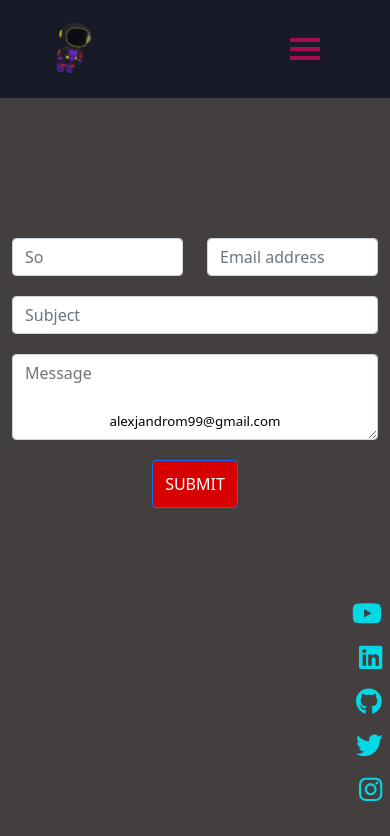
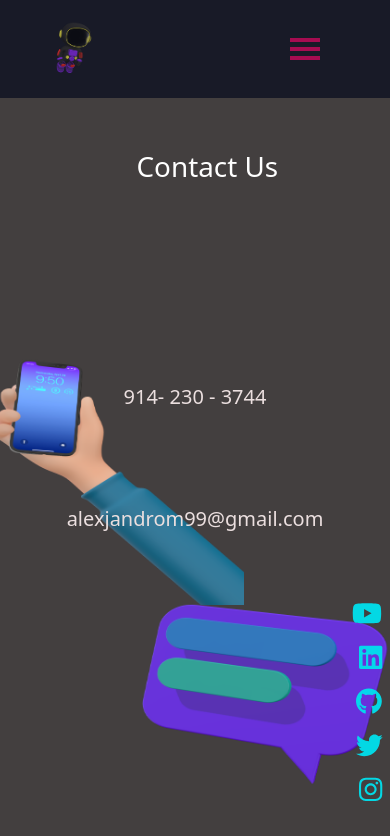
Before and after one commit to 4lexjandro/portfolio, a React (Create React App) app: page /contact in a window 390 px wide. Shown: the top 836 px of the page. Built offline with nearby package versions, Linux system fonts and the light colour scheme.

Commit message:
contact page done for now

```diff
--- a/src/App.js
+++ b/src/App.js
@@ -4,6 +4,7 @@ import Contact from './Routes/Contact'
 import About from './Routes/About'
 import WorkPage from './Routes/WorkPage'
 import NotFound from './Routes/NotFound'
+import Test from './Routes/Test'
 import Egg from './Routes/Egg'
 import Services from './Routes/Services'
 import Prints from './Routes/Prints'
@@ -33,6 +34,7 @@ function App() {
      <Route path='/egg' element={<Egg />} />
      <Route path='/services' element={<Services />} />
      <Route path='/prints' element={<Prints />} />
+     <Route path='/test' element={<Test />} />
 
 
      <Route path='/work' element={<WorkPage />} />
--- a/src/Parts/ContactForm.jsx
+++ b/src/Parts/ContactForm.jsx
@@ -66,10 +66,15 @@ const ContactForm = () => {
 
   return (
     <div className='ContactForm'>
+
       <div className='container'>
+
         <div className='row'>
+
           <div className='col-12 text-center'>
+
             <div className='contactForm'>
+              <h3>Drop us a Line</h3>
               <form
                 id='contact-form'
                 onSubmit={handleSubmit(onSubmit)}
@@ -93,7 +98,7 @@ const ContactForm = () => {
                         },
                       })}
                       className='form-control formInput'
-                      placeholder='So'
+                      placeholder='Name'
                     ></input>
                     {errors.name && (
                       <span className='errorMessage'>
@@ -148,6 +153,43 @@ const ContactForm = () => {
                     )}
                   </div>
                 </div>
+
+
+                <div className='row formRow'>
+                  <div className='col'>
+                    <input
+                      type='text'
+                      name='subject'
+                      {...register('subject', {
+                        required: {
+                          value: true,
+                          message: 'Please enter a subject',
+                        },
+                        maxLength: {
+                          value: 75,
+                          message: 'Subject cannot exceed 75 characters',
+                        },
+                      })}
+                      className='form-control formInput'
+                      placeholder='Phone Number'
+                    ></input>
+                    {errors.subject && (
+                      <span className='errorMessage'>
+                        {errors.subject.message}
+                      </span>
+                    )}
+                  </div>
+                </div>
+
+
+
+
+
+
+
+
+
+
                 {/* Row 3 of form */}
                 <div className='row formRow'>
                   <div className='col'>
--- a/src/Routes/Contact.jsx
+++ b/src/Routes/Contact.jsx
@@ -1,21 +1,22 @@
 import styled from "styled-components";
 import { useState } from "react";
 import { NavLink } from "react-router-dom";
-
+import { motion } from "framer-motion";
 import Footer from '../Parts/Footer'
 import ButtonMailto from './ButtonMailto'
 // import Sunset from '../Visuals/Sunset.mp4';
 import Spinner from '../Parts/Spinner.jsx'
+import Texts from '../Visuals/Texts.png'
+import Hand  from '../Visuals/Hand.png'
 import ContactForm from '../Parts/ContactForm.jsx'
-
+import {FaPhone, FaEnvelope} from "react-icons/fa"
 
 
 
 
 const Message = styled(NavLink)`
 color: ${(props) => (props.click ? props.theme.body : props.theme.text)};
-position: absolute;
-color: white;
+
 
 text-decoration: none;
 z-index: 1;
@@ -30,16 +31,8 @@ const Container = styled.div`
 
 export const Contact = () => {
   const [click] = useState(false);
-
-
-
-
-
-const mq = window.matchMedia("(max-width: 50em)").matches;
-
-
-
-const [loading] = useState(false)
+  const mq = window.matchMedia("(max-width: 50em)").matches;
+  const [loading] = useState(false)
 
 
 if (loading) {
@@ -66,6 +59,145 @@ if (loading) {
         />
         </video> */}
 
+<div className='contactsLine'>
+<img src={Texts} className='pic' alt='helmet'/>
+
+<h1>Contact Us</h1>
+
+
+
+</div>
+
+<img src={Hand} className='picTwo' alt='helmet'/>
+
+
+    <Container className="emailLine">
+
+
+    {mq ? (
+            <Message
+              click={+click}
+              target="_blank"
+              to={{ pathname: "mailto:alexjandrom99@gmail.com" }}
+            >
+
+               <motion.h3
+                initial={{
+                }}
+                animate={{
+
+
+                }}
+                whileHover={{ scale: 1.1 }}
+                whileTap={{ scale: 0.9 }}
+              >
+
+
+
+                 <ButtonMailto label="alexjandrom99@gmail.com" mailto="mailto:alexjandrom99@gmail.com" />
+                 </motion.h3>
+
+
+
+            </Message>
+          ) : (
+
+            <Message
+              click={+false}
+              target="_blank"
+              to={{ pathname: "mailto:alexjandrom99@gmail.com" }}
+            >
+
+              <motion.h3
+                initial={{
+                  y: -200,
+
+                }}
+                whileHover={{ scale: 1.1 }}
+                whileTap={{ scale: 0.9 }}
+              >
+
+
+          <ButtonMailto  label="alexjandrom99@gmail.com " mailto="mailto:alexjandrom99@gmail.com" />
+
+              </motion.h3>
+
+
+
+            </Message>
+
+
+
+          )}
+
+</Container>
+
+{/* Need this for phone to work  */}
+<br/><br/>
+
+
+
+<Container className="phone">
+
+
+    {mq ? (
+            <Message
+              click={+click}
+              target="_blank"
+              to={{ pathname: "tel:+91123-456-7890" }}
+            >
+
+                 <ButtonMailto label="914- 230 - 3744" mailto="tel:+19142303744" />
+
+
+
+            </Message>
+          ) : (
+            <Message
+              click={+false}
+              target="_blank"
+              to={{ pathname: "tel:+91123-456-7890" }}
+
+            >
+              <motion.h3
+                initial={{
+                  y: -200,
+                  transition: { type: "spring", duration: 1.5, delay: 1 },
+                }}
+                whileHover={{ scale: 1.1 }}
+                whileTap={{ scale: 0.9 }}
+
+              >
+
+          <ButtonMailto label=" 914 - 230 - 3744" mailto="tel:+19142303744"  />
+              </motion.h3>
+
+
+
+
+
+            </Message>
+
+
+
+
+          )}
+
+
+
+</Container>
+
+
+
+
+
+
+<br/><br/><br/><br/><br/><br/>
+<div className='contactsForm'>
+
+
+<ContactForm />
+</div>
 
 
 
@@ -76,62 +208,15 @@ if (loading) {
 
 
 
-
-
-    <Container className="content">
+       </div>
 
 
 
 
 
-    {mq ? (
-            <Message
-              click={+click}
-              target="_blank"
-              to={{ pathname: "mailto:alexjandrom99@gmail.com" }}
-            >
-             <ButtonMailto label="alexjandrom99@gmail.com" mailto="mailto:alexjandrom99@gmail.com" />
-
-            </Message>
-          ) : (
-            <Message
-              click={+false}
-              target="_blank"
-              to={{ pathname: "mailto:alexjandrom99@gmail.com" }}
-            >
-          <ButtonMailto  label="alexjandrom99@gmail.com " mailto="mailto:alexjandrom99@gmail.com" />
-
-
-            </Message>
-
-
-          )}
-
-
-
-
-</Container>
-<div className="content">
-<ContactForm />
-</div>
-{/* <br/><br/><br/><br/><br/><br/><br/><br/><br/><br/><br/><br/><br/><br/><br/><br/><br/><br/><br/><br/>
-          <a href = "tel:914-230-3744" className='btn glass px-1 py-1 bg-pink-900 shadow-xl shadow-red-600/20 sm:px-1 btn-md'>
-            <p className="glassButton">914 - 230 - 3744</p>
-            </a>
-    */}
-
-
-
-
-
-
-
-
-       </div>
        <div className="bottom">
       <Footer />
    </div>
-
 
       </>
   )
--- /dev/null
+++ b/src/Routes/Test.jsx
@@ -0,0 +1,29 @@
+import React from 'react'
+import ButtonMailto from './ButtonMailto'
+import { Link } from "react-router-dom";
+
+const Test = ({ mailto, label }) => {
+  return (
+    <>
+<Link
+            to='#'
+            onClick={(e) => {
+                window.location.href = mailto;
+                e.preventDefault();
+            }}
+        >
+            {label}
+        </Link>
+        <br/><br/><br/><br/><br/><br/><br/><br/>
+        <ButtonMailto label="Write me an E-Mail" mailto="mailto:no-reply@example.com" />
+
+
+
+
+
+
+    </>
+  )
+}
+
+export default Test
--- a/src/style.css
+++ b/src/style.css
@@ -1,4 +1,3 @@
-
 /* Navbar */
 
 .sticky {
@@ -67,7 +66,7 @@
   transform: rotate(-135deg) !important;
   opacity: 0.9 !important;
 }
-  /* Mobile navbar */
+
 @media (max-width: 767px) {
   .navbar {
     padding: 1rem 2rem !important;
@@ -127,6 +126,7 @@
   width: 100%;
 }
 
+
   /* Footer below ------------------------------------ */
 
 .barOne {
@@ -179,10 +179,194 @@
 /* ----------------------------------------------------------------
 Contact Form */
 
+.emailLine {
+  position: absolute;
+  width: 100%;
+  height: 120%;
+  top: 0;
+  display: flex;
+  flex-direction: column;
+  justify-content: center;
+  align-items: center;
+  color: rgb(255, 255, 255);
+  font-size: 1px !important;
+
+}
+.phone {
+
+  position: absolute;
+  width: 100%;
+  height: 110%;
+  top: 0;
+  display: flex;
+  flex-direction: column;
+  justify-content: center;
+  align-items: center;
+  color: rgb(255, 255, 255);
+  font-size: 1px !important;
+
+
+}
+
+
+.contactsForm {
+  position: absolute;
+  width: 100%;
+  height: 180%;
+
+  display: flex;
+  flex-direction: column;
+  justify-content: center;
+  align-items: center;
+  color: rgb(255, 255, 255);
+  font-size: 14px !important;
+
+}
+.contactsLine {
+  position: absolute;
+  width: 100%;
+  height: 45%;
+  top: 0;
+  display: flex;
+  flex-direction: column;
+  justify-content: center;
+  align-items: center;
+  color: rgb(255, 255, 255);
+  font-size: 1px !important;
+
+
+}
+
+
+@media screen and (max-width: 768px) {
+  .phone {
+    position: absolute;
+
+left: 20;
+top: -8%;
+transform: translate(-20, -20);
+
+
+
+  }
+
+  .emailLine {
+    position: absolute;
+
+    left: 20;
+    top: 2%;
+    transform: translate(-20, -20);
+    }
+
+
+    .contactsForm {
+      position: absolute;
+
+      max-width: fit-content;
+  margin-left: auto;
+  margin-right: auto;
+  margin-top: 25%;
+
+      display: flex;
+      flex-direction: column;
+      justify-content: center;
+      align-items: center;
+      color: rgb(255, 255, 255);
+      font-size: 14px !important;
+
+    }
+
+    .contactsLine {
+      position: absolute;
+      max-width: fit-content;
+  margin-left: 35%;
+  margin-top: -5%;
+
+      display: flex;
+      flex-direction: column;
+      justify-content: center;
+      align-items: center;
+      color: rgb(255, 255, 255);
+      font-size: 14px !important;
+
+    }
+
+
+}
+
+
+.pic {
+
+  top: 20%;
+  left: 70%;
+  width: 300px;
+  height: 300px;
+  margin-top: -20em;
+  margin-left: -15em;
+
+  position: fixed;
+
+}
+
+.picTwo {
+
+  top: 60%;
+  left: 30%;
+  width: 300px;
+  height: 300px;
+  margin-top: -20em;
+  margin-left: -15em;
+
+  position: fixed;
+
+}
+
+
+@media screen and (max-width: 768px) {
+
+  .pic {
+
+    top: 100%;
+    left: 90%;
+    width: 250px;
+    height: 250px;
+    margin-top: -20em;
+    margin-left: -15em;
+
+    position: fixed;
+
+  }
+
+  .picTwo {
+
+    top: 80%;
+    left: 60%;
+    width: 250px;
+    height: 250px;
+    margin-top: -20em;
+    margin-left: -15em;
+
+    position: fixed;
+
+  }
+
+}
+
+
+
+
+
+
+
+.email {
+  color: rgb(235, 223, 223);
+  font-size: 20px;
+}
+
 
 
 form {
-  margin-top: -20%;
+  margin-top: 50px;
 }
 
 .formRow {
@@ -210,10 +394,13 @@ form {
 
 @media screen and (max-width: 768px) {
   .submit-message {
-    width: 125px !important;
-    height: 90% !important;
+    width: 25px !important;
     margin-left: 200px !important;
+    color: black;
+  background-color: #d70000 !important;
   }
+
+
 }
 
 
@@ -257,19 +444,6 @@ form {
   object-fit: cover;
 }
 
-.content {
-  position: absolute;
-  width: 100%;
-  height: 100%;
-  top: 0;
-  display: flex;
-  flex-direction: column;
-  justify-content: center;
-  align-items: center;
-  color: rgb(255, 255, 255);
-  font-size: 14px !important;
-
-}
 
 
 
@@ -287,9 +461,7 @@ form {
 }
 
 
-.email {
-  color: rgb(0, 0, 0);
-}
+
 
 .ico {
   color: black;
@@ -525,13 +697,7 @@ For navbar in this box
   justify-content: center;
 }
 
-.box {
 
-  color: rgb(255, 255, 255);
-
-  padding: 20px;
-  border:1px solid rgb(215, 202, 18);
-}
 
 
 
```
Also changed, not shown: src/Visuals/Hand.png (added), src/Visuals/Texts.png (added). Lines whose indentation alone changed are shown as unchanged.
